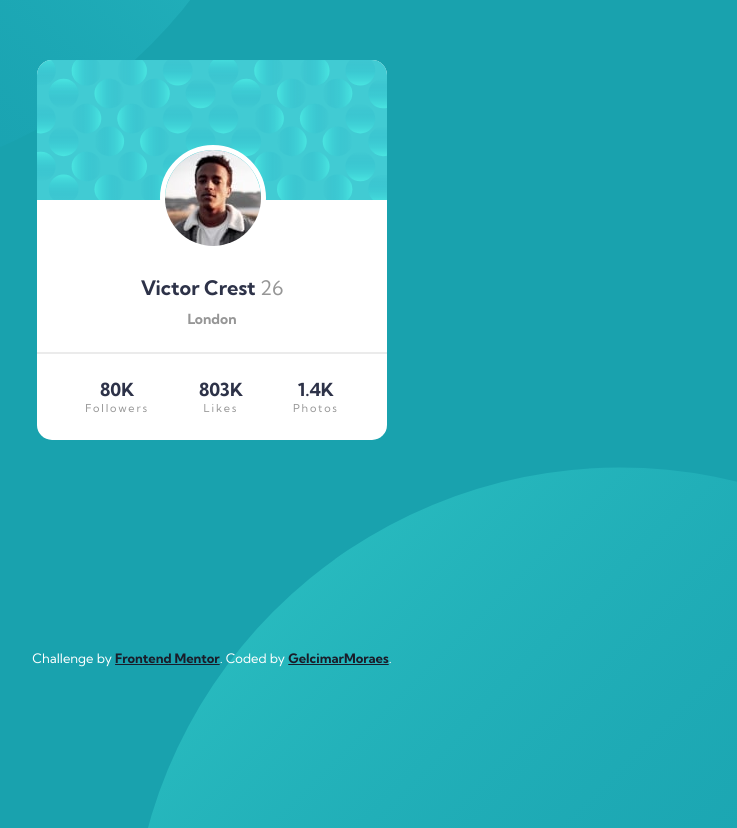
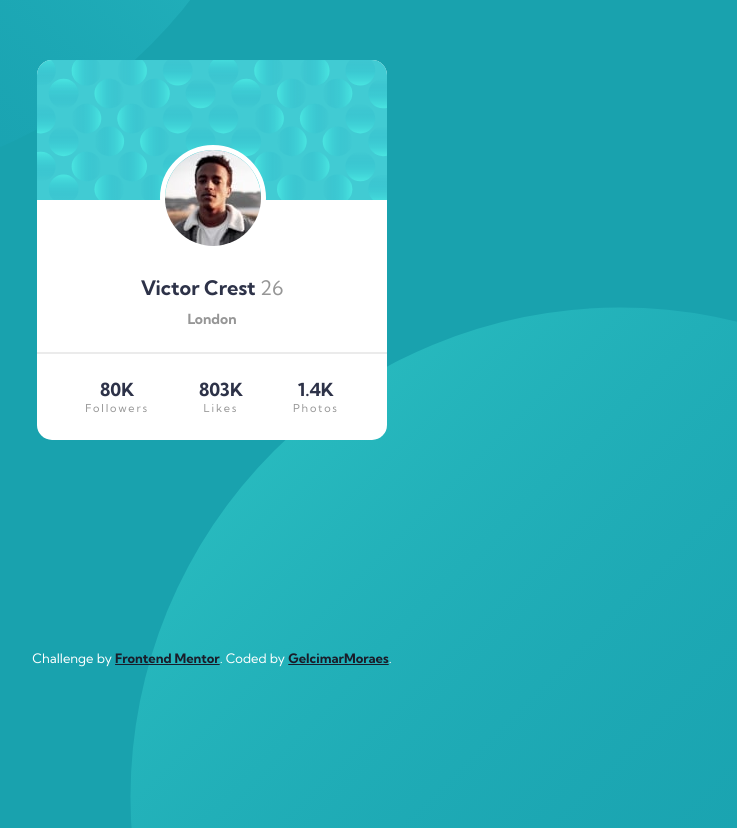
Before and after one commit to GelcimarMoraes/profile-card-component-main, a plain HTML site: page index.html in a window 1280 px wide. Shown: the part 150-978 px from the top of the page, without its empty margins (428-1165 px from the left). Drawn offline with Linux system fonts and the light colour scheme.

Commit message:
Update style.css

```diff
--- a/style.css
+++ b/style.css
@@ -32,7 +32,7 @@ body {
 
 .bg-bottom {
   position: absolute;
-  bottom: -100%;
+  bottom: -80%;
   right: -20%;
   z-index: -1;
 }
```
